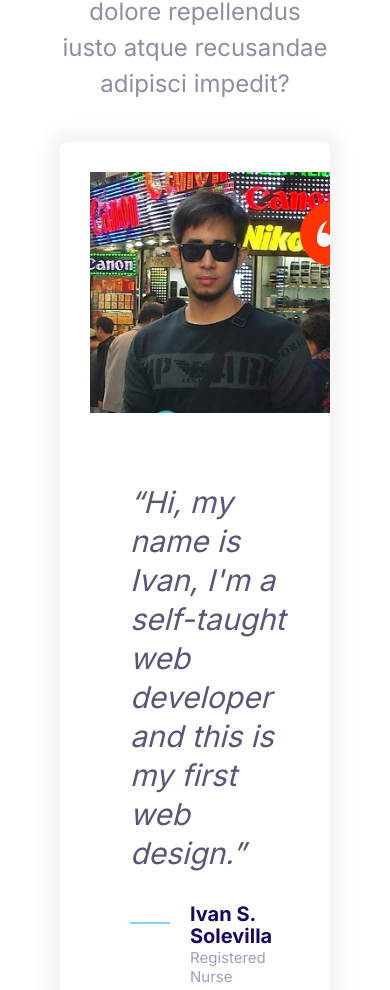
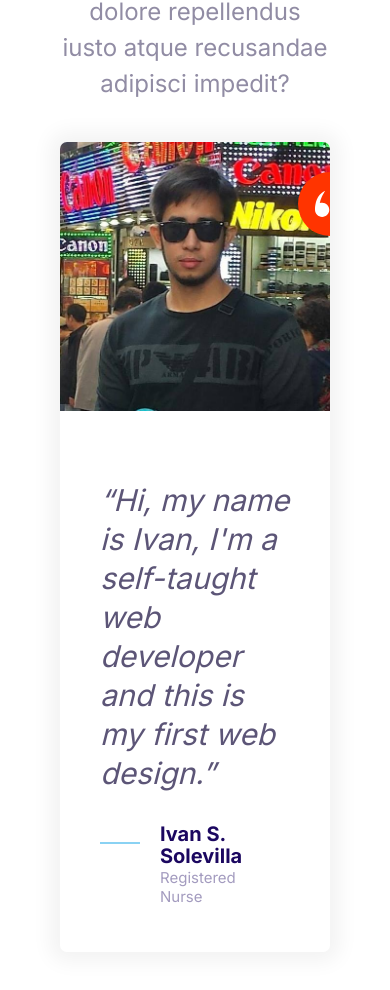
Before and after one commit to Amban03/Project-Adam, a website built with Parcel: page index.html in a window 390 px wide. Shown: the part 9471-10461 px from the top of the page. Built offline with nearby package versions, Linux system fonts and the light colour scheme.

Commit message:
Media query adjustments commit.

```diff
--- a/css/styles.css
+++ b/css/styles.css
@@ -509,7 +509,7 @@ a {
 
 /* Testimonial */
 .testimonial {
-  padding: 3rem;
+  padding: 0;
 }
 
 .testimonial__image {
```
